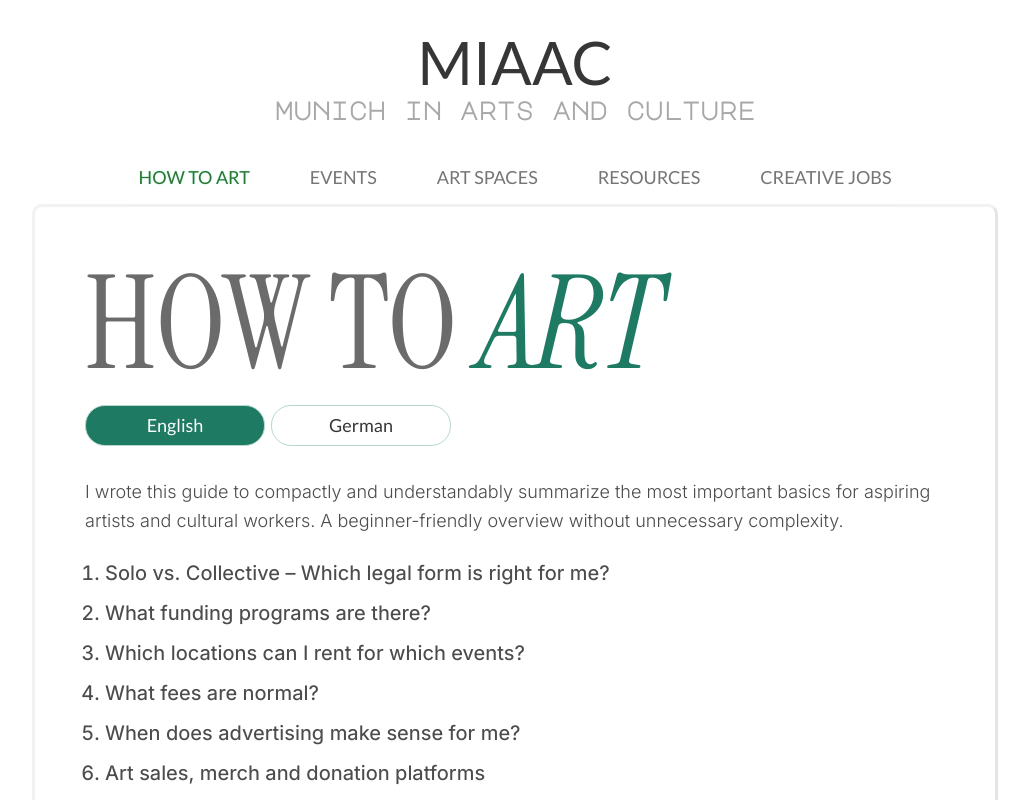
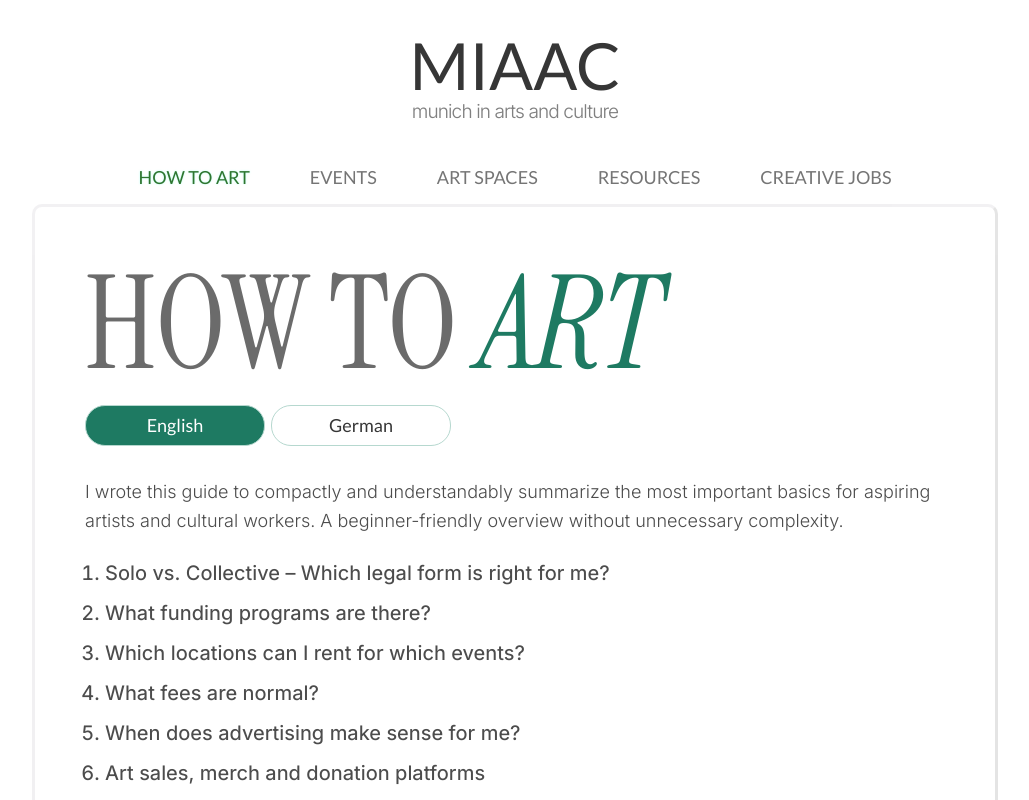
Before and after one commit to MunichInArtsandCulture/Website, a React (Vite) app: page /#/opencalls in a window 1280 px wide. Shown: the top 800 px of the page, without its empty margins (125-1154 px from the left). Built offline with nearby package versions, Linux system fonts and the light colour scheme.

Commit message:
github fix

```diff
--- a/src/components/Header.jsx
+++ b/src/components/Header.jsx
@@ -37,7 +37,7 @@ export default function Header() {
   return (
     <>
       <div id="header">
-        <h1><Link to="/">MIAAC<span>Munich in Arts and Culture </span></Link></h1>
+        <h1><Link to="/">MIAAC<span>Munich in Arts and Culture</span></Link></h1>
 
         {/* Mobile Toggle Button */}
         <span
--- a/src/pages/Resources.jsx
+++ b/src/pages/Resources.jsx
@@ -339,6 +339,24 @@ export default function Resources() {
                           </div>
                         )}
 
+                        {!isExpanded && description && description.trim().toUpperCase() !== 'NA' && !isTools && (
+                          <div
+                            onClick={() => setExpandedRow(i)}
+                            style={{
+                              fontFamily: 'Inter',
+                              fontWeight: 400,
+                              fontSize: '15.5px',
+                              color: '#9E9E9E',
+                              lineHeight: '1.45',
+                              cursor: 'pointer',
+                              marginTop: (host || location || shortText) ? '2px' : '0px',
+                              letterSpacing: '-0.3px'
+                            }}
+                          >
+                            {description.length > 80 ? `${description.substring(0, 80).trim()} ...` : description}
+                          </div>
+                        )}
+
                         {isExpanded && (
                           <div style={{ display: 'flex', flexDirection: 'column', gap: '20px' }}>
                             {description && (
--- a/src/styles/_base.scss
+++ b/src/styles/_base.scss
@@ -68,7 +68,7 @@ p a:hover {
 }
 
 #header h1 {
-  font-size: 60px;
+  font-size: 65px;
   font-weight: normal;
   margin: 0;
   padding: 30px 0;
@@ -81,13 +81,14 @@ p a:hover {
 }
 
 #header h1 a span {
-  color: #6363638f;
+  color: #808080;
   display: block;
-  font-size: 25px;
+  font-size: 19px;
   text-transform: lowercase;
-  font-family: Major Mono display;
-  font-weight: bolder;
-  letter-spacing: -9%;
+  font-family: 'Inter', sans-serif;
+  font-weight: 320;
+  letter-spacing: -0.9px;
+  margin-top: -3px;
 }
 
 #header ul#navigation {
```
